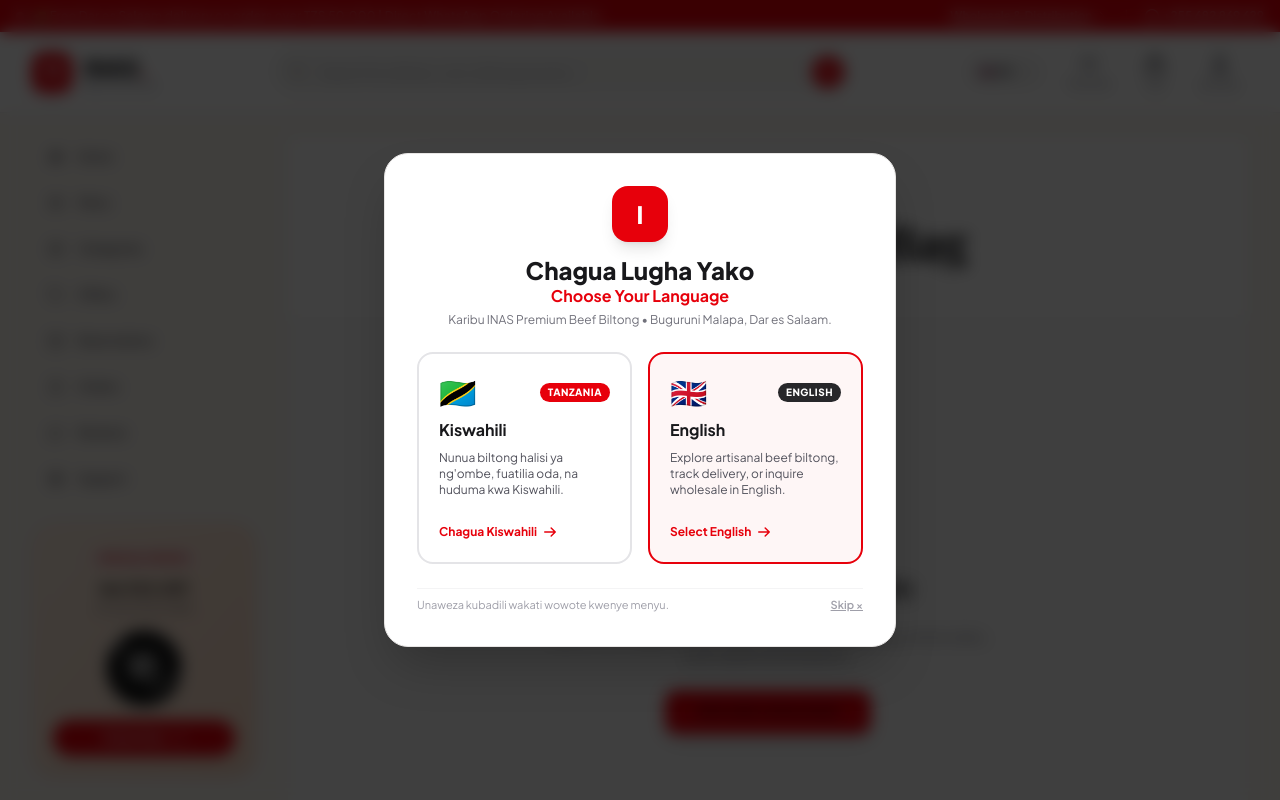
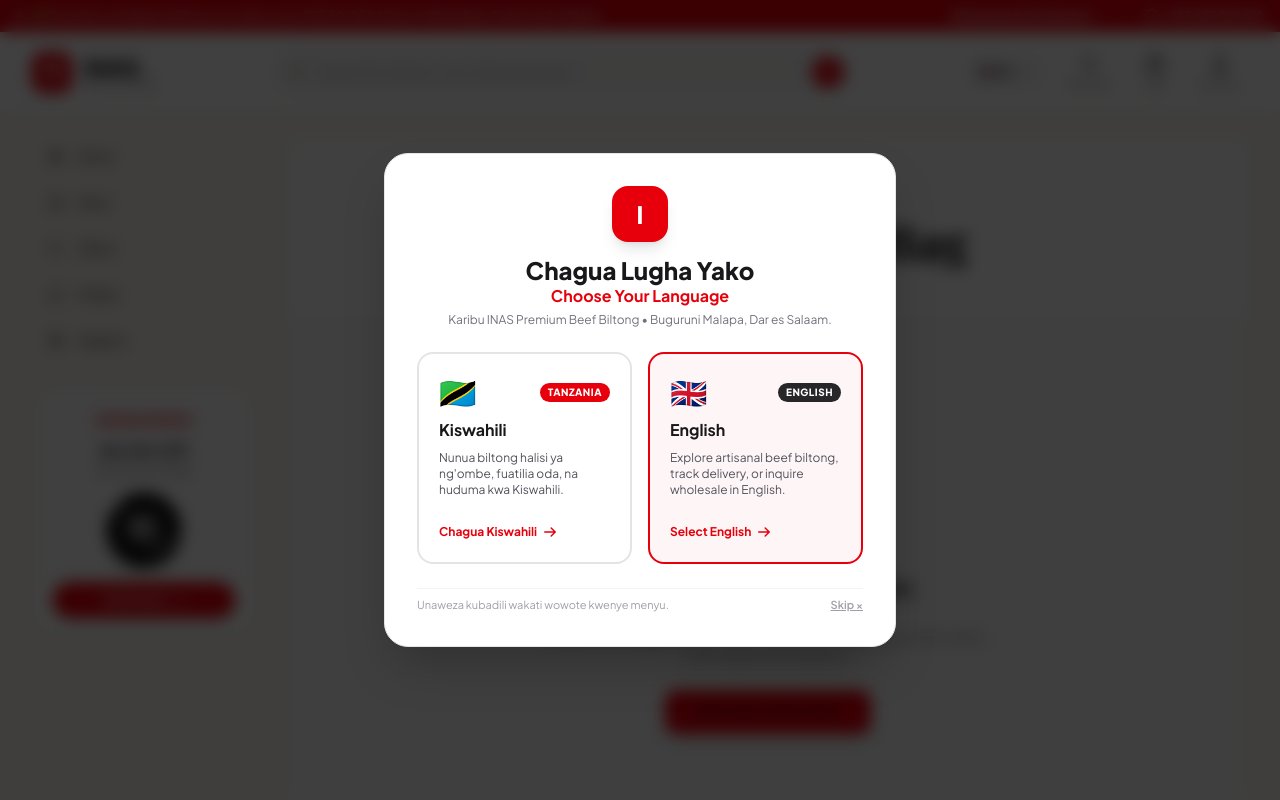
Before and after one commit to stewart767/biltong, a Laravel app: page /cart in a window 1280 px wide. Run offline with Laravel 12, Linux system fonts and the light colour scheme; data comes from the database, SQL or seed files in the repository; style sheets or scripts are compiled from the project's sources; some web fonts are replaced.

Commit message:
remove Categories Reservations and Reviews from sidebar navigation

```diff
--- a/resources/views/layouts/app.blade.php
+++ b/resources/views/layouts/app.blade.php
@@ -209,11 +209,8 @@
 
             <a href="{{ route('home') }}" class="block px-3 py-2 rounded-xl text-sm font-bold {{ request()->routeIs('home') ? 'bg-red-600 text-white' : 'text-zinc-700 hover:bg-red-50' }}">Home</a>
             <a href="{{ route('shop') }}" class="block px-3 py-2 rounded-xl text-sm font-semibold {{ request()->routeIs('shop*') ? 'bg-red-600 text-white' : 'text-zinc-700 hover:bg-red-50' }}">Menu / Shop Cuts</a>
-            <a href="{{ route('craft') }}" class="block px-3 py-2 rounded-xl text-sm font-semibold {{ request()->routeIs('craft') ? 'bg-red-600 text-white' : 'text-zinc-700 hover:bg-red-50' }}">Air-Cure Craft</a>
-            <a href="{{ route('wholesale') }}" class="block px-3 py-2 rounded-xl text-sm font-semibold {{ request()->routeIs('wholesale*') ? 'bg-red-600 text-white' : 'text-zinc-700 hover:bg-red-50' }}">Wholesale & Bulk</a>
             <a href="{{ route('track') }}" class="block px-3 py-2 rounded-xl text-sm font-semibold {{ request()->routeIs('track') ? 'bg-red-600 text-white' : 'text-zinc-700 hover:bg-red-50' }}">Track Order</a>
             <a href="{{ route('about') }}" class="block px-3 py-2 rounded-xl text-sm font-semibold {{ request()->routeIs('about') ? 'bg-red-600 text-white' : 'text-zinc-700 hover:bg-red-50' }}">About Us</a>
-            <a href="{{ route('contact') }}" class="block px-3 py-2 rounded-xl text-sm font-semibold {{ request()->routeIs('contact') ? 'bg-red-600 text-white' : 'text-zinc-700 hover:bg-red-50' }}">Reviews & Contact</a>
 
             <div class="pt-2">
                 <a href="https://wa.me/255682869629" target="_blank" class="w-full flex items-center justify-center gap-2 py-2.5 px-4 rounded-xl bg-emerald-600 text-white font-bold text-xs">
@@ -251,15 +248,6 @@
                         <span>Menu</span>
                     </a>
 
-                    <!-- Categories / Craft -->
-                    <a href="{{ route('craft') }}"
-                       class="flex items-center gap-3.5 px-4 py-3 rounded-2xl text-xs font-bold transition {{ request()->routeIs('craft') ? 'bg-red-600 text-white shadow-md shadow-red-600/30' : 'text-zinc-600 hover:bg-white hover:text-red-600' }}">
-                        <svg class="w-4 h-4" fill="none" stroke="currentColor" viewBox="0 0 24 24">
-                            <path stroke-linecap="round" stroke-linejoin="round" stroke-width="2" d="M4 6a2 2 0 012-2h2a2 2 0 012 2v2a2 2 0 01-2 2H6a2 2 0 01-2-2V6zM14 6a2 2 0 012-2h2a2 2 0 012 2v2a2 2 0 01-2 2h-2a2 2 0 01-2-2V6zM4 16a2 2 0 012-2h2a2 2 0 012 2v2a2 2 0 01-2 2H6a2 2 0 01-2-2v-2zM14 16a2 2 0 012-2h2a2 2 0 012 2v2a2 2 0 01-2 2h-2a2 2 0 01-2-2v-2z"/>
-                        </svg>
-                        <span>Categories</span>
-                    </a>
-
                     <!-- Offers / Specials -->
                     <a href="{{ route('shop') }}"
                        class="flex items-center gap-3.5 px-4 py-3 rounded-2xl text-xs font-bold transition text-zinc-600 hover:bg-white hover:text-red-600">
@@ -269,15 +257,6 @@
                         <span>Offers</span>
                     </a>
 
-                    <!-- Reservations / Wholesale -->
-                    <a href="{{ route('wholesale') }}"
-                       class="flex items-center gap-3.5 px-4 py-3 rounded-2xl text-xs font-bold transition {{ request()->routeIs('wholesale*') ? 'bg-red-600 text-white shadow-md shadow-red-600/30' : 'text-zinc-600 hover:bg-white hover:text-red-600' }}">
-                        <svg class="w-4 h-4" fill="none" stroke="currentColor" viewBox="0 0 24 24">
-                            <path stroke-linecap="round" stroke-linejoin="round" stroke-width="2" d="M8 7V3m8 4V3m-9 8h10M5 21h14a2 2 0 002-2V7a2 2 0 00-2-2H5a2 2 0 00-2 2v12a2 2 0 002 2z"/>
-                        </svg>
-                        <span>Reservations</span>
-                    </a>
-
                     <!-- Orders / Track Order -->
                     <a href="{{ route('track') }}"
                        class="flex items-center gap-3.5 px-4 py-3 rounded-2xl text-xs font-bold transition {{ request()->routeIs('track') ? 'bg-red-600 text-white shadow-md shadow-red-600/30' : 'text-zinc-600 hover:bg-white hover:text-red-600' }}">
@@ -285,15 +264,6 @@
                             <path stroke-linecap="round" stroke-linejoin="round" stroke-width="2" d="M9 5H7a2 2 0 00-2 2v12a2 2 0 002 2h10a2 2 0 002-2V7a2 2 0 00-2-2h-2M9 5a2 2 0 002 2h2a2 2 0 002-2M9 5a2 2 0 012-2h2a2 2 0 012 2"/>
                         </svg>
                         <span>Orders</span>
-                    </a>
-
-                    <!-- Reviews & Contact -->
-                    <a href="{{ route('contact') }}"
-                       class="flex items-center gap-3.5 px-4 py-3 rounded-2xl text-xs font-bold transition {{ request()->routeIs('contact') ? 'bg-red-600 text-white shadow-md shadow-red-600/30' : 'text-zinc-600 hover:bg-white hover:text-red-600' }}">
-                        <svg class="w-4 h-4" fill="none" stroke="currentColor" viewBox="0 0 24 24">
-                            <path stroke-linecap="round" stroke-linejoin="round" stroke-width="2" d="M8 12h.01M12 12h.01M16 12h.01M21 12c0 4.418-4.03 8-9 8a9.863 9.863 0 01-4.255-.949L3 20l1.395-3.72C3.512 15.042 3 13.574 3 12c0-4.418 4.03-8 9-8s9 3.582 9 8z"/>
-                        </svg>
-                        <span>Reviews</span>
                     </a>
 
                     <!-- Support -->
@@ -309,7 +279,7 @@
                 </nav>
 
                 <!-- Bottom Promo Mini-Card Widget (Exact TasteHouse mini-card) -->
-                <div class="rounded-3xl bg-gradient-to-br from-[#FFF0E2] to-[#FEDDC7] border border-red-200/80 p-5 text-center space-y-3 relative overflow-hidden shadow-sm">
+                <div class="rounded-3xl bg-white border border-red-200/80 p-5 text-center space-y-3 relative overflow-hidden shadow-sm">
                     <span class="text-[10px] font-black uppercase tracking-wider text-red-700 bg-red-100/90 px-2.5 py-0.5 rounded-full inline-block">
                         Special Promo
                     </span>
```
Also changed, not shown: 3 other files.
